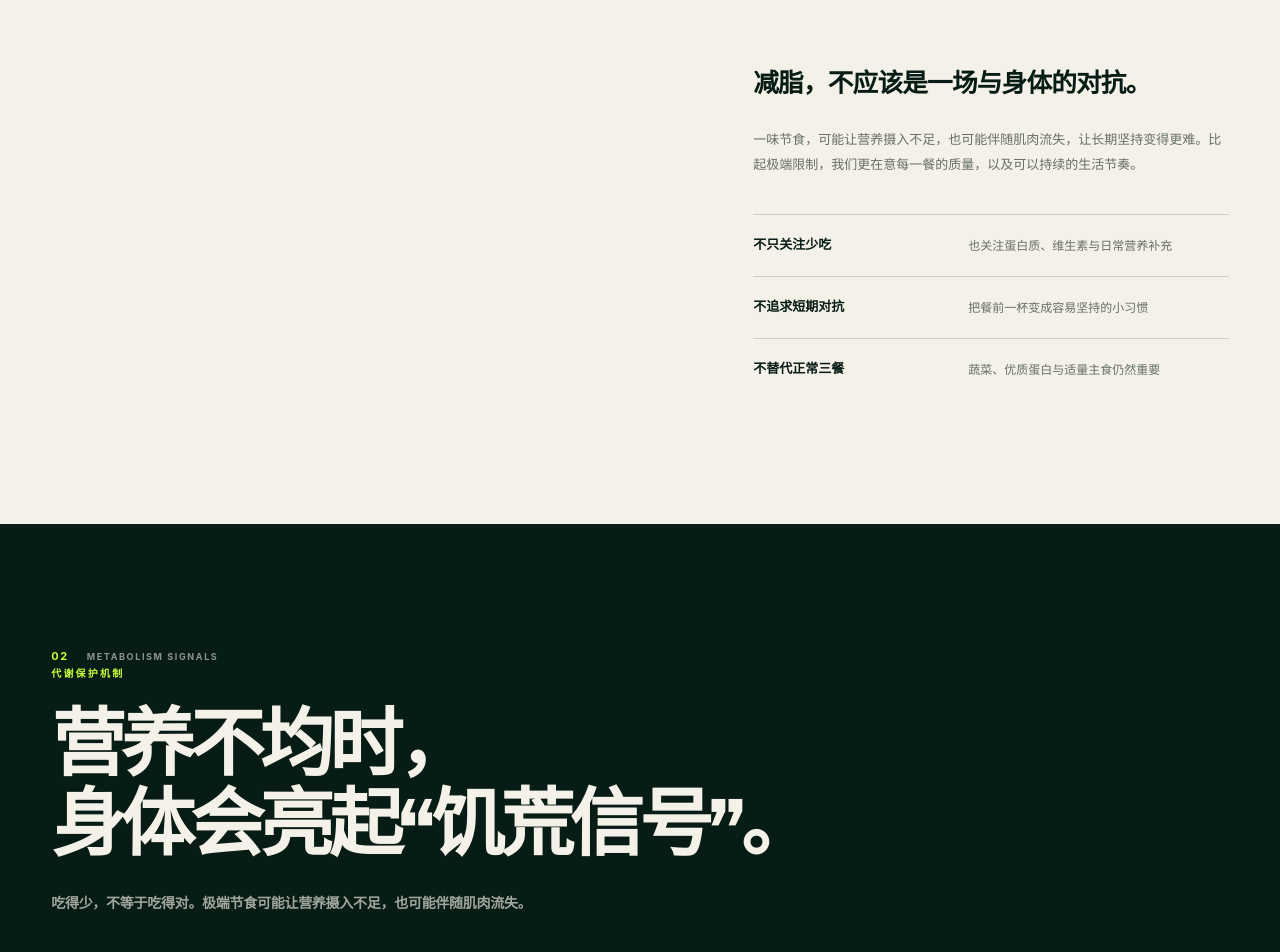
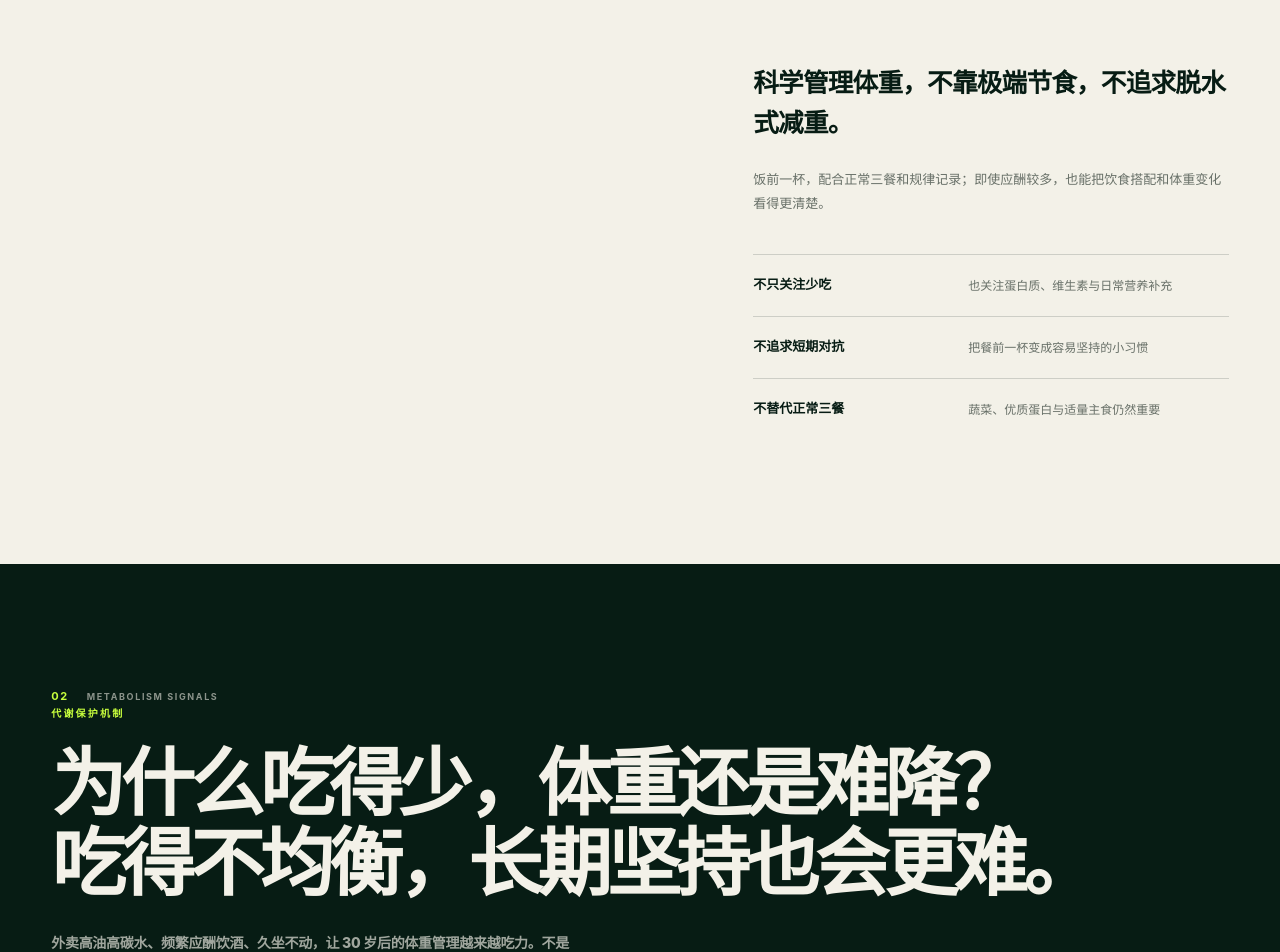
Before and after one commit to arthurcaoxl/junheng, a React (Vite) app in the folder apps/web/: page / in a window 1280 px wide. Shown: the part 1320-2272 px from the top of the page. Built offline with nearby package versions, Linux system fonts and the light colour scheme; no server answers.

Commit message:
feat: refine workplace nutrition messaging

```diff
--- a/apps/web/src/components/BrandPerspective.tsx
+++ b/apps/web/src/components/BrandPerspective.tsx
@@ -7,8 +7,8 @@ export function BrandPerspective() {
         <h2 id="perspective-title">吃对了，营养打底，<br />脂肪代谢才更有底气</h2>
       </div>
       <div className="perspective-body">
-        <p className="lead">减脂，不应该是一场与身体的对抗。</p>
-        <p>一味节食，可能让营养摄入不足，也可能伴随肌肉流失，让长期坚持变得更难。比起极端限制，我们更在意每一餐的质量，以及可以持续的生活节奏。</p>
+        <p className="lead">科学管理体重，不靠极端节食，不追求脱水式减重。</p>
+        <p>饭前一杯，配合正常三餐和规律记录；即使应酬较多，也能把饮食搭配和体重变化看得更清楚。</p>
         <dl className="perspective-values">
           <div><dt>不只关注少吃</dt><dd>也关注蛋白质、维生素与日常营养补充</dd></div>
           <div><dt>不追求短期对抗</dt><dd>把餐前一杯变成容易坚持的小习惯</dd></div>
--- a/apps/web/src/components/MetabolismSignals.tsx
+++ b/apps/web/src/components/MetabolismSignals.tsx
@@ -10,8 +10,8 @@ export function MetabolismSignals() {
       <div className="section-index"><span>02</span><span>METABOLISM SIGNALS</span></div>
       <header className="section-heading signals-heading">
         <p className="eyebrow">代谢保护机制</p>
-        <h2 id="signals-title">营养不均时，<br />身体会亮起“饥荒信号”。</h2>
-        <p className="lead-copy">吃得少，不等于吃得对。极端节食可能让营养摄入不足，也可能伴随肌肉流失。</p>
+        <h2 id="signals-title">为什么吃得少，体重还是难降？<br />吃得不均衡，长期坚持也会更难。</h2>
+        <p className="lead-copy">外卖高油高碳水、频繁应酬饮酒、久坐不动，让 30 岁后的体重管理越来越吃力。不是你不自律，而是忙碌的生活，正在挤占均衡营养和运动的空间。</p>
       </header>
       <div className="signal-list">
         {signals.map((signal) => (
--- a/apps/web/src/components/PlateGuide.tsx
+++ b/apps/web/src/components/PlateGuide.tsx
@@ -28,7 +28,7 @@ export function PlateGuide() {
         <header className="plate-copy">
           <p className="eyebrow">不用计算每一口，也能看清一餐</p>
           <h2 id="plate-title">211 饮食法，<br />把一餐摆明白。</h2>
-          <p>2 拳蔬菜、1 拳优质蛋白、1 拳主食。餐前一杯是营养伴侣，正常吃饭仍然是主角。</p>
+          <p>不用算热量，记住 2 拳蔬菜、1 拳优质蛋白、1 拳主食。哪怕在饭店应酬，也能照着搭配。餐前一杯是营养伴侣，正常吃饭仍然是主角。</p>
           <div className="plate-example" role="tabpanel" id="plate-panel" aria-labelledby={`plate-tab-${active}`}>
             <span>{item.ratio} · 食物示例</span>
             <p>{item.examples}</p>
```
Also changed, not shown: 2 other files (tests, documents, lock files or other folders).
